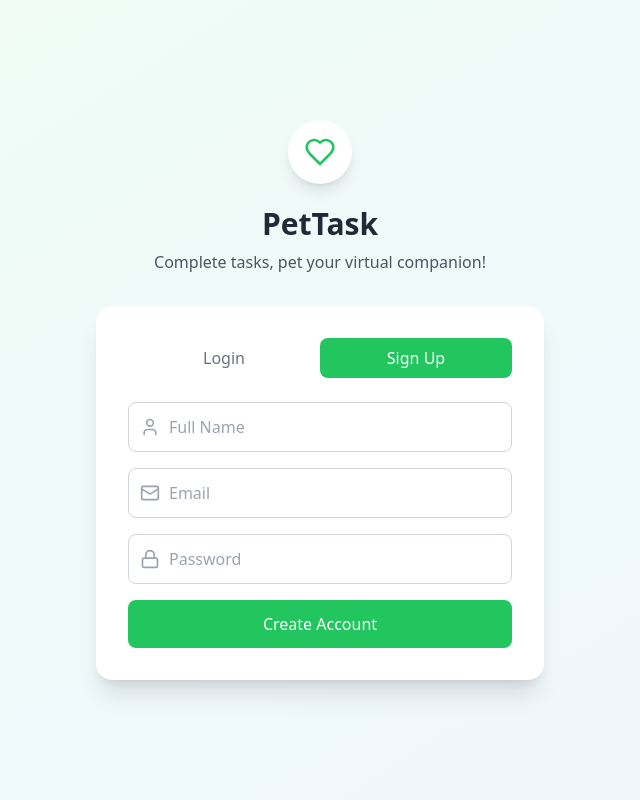
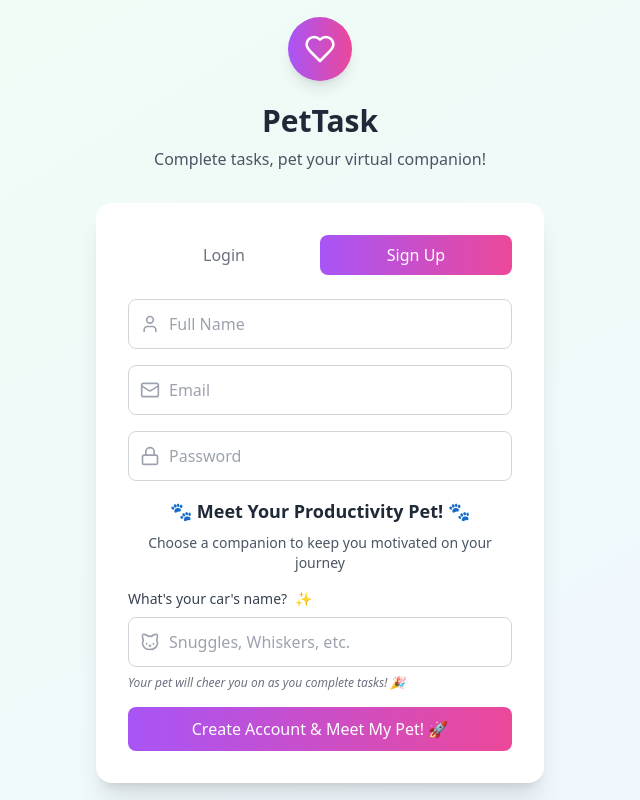
Before and after one commit to jzf21/petapet, a React (Vite) app: page / in a window 1280 px wide. Both pictures are taken after a click on the button "Sign Up". Shown: the whole page, without its empty margins (320-960 px from the left). Built offline with nearby package versions, Linux system fonts and the light colour scheme.

Commit message:
custom name for pet

```diff
--- a/src/components/Auth.tsx
+++ b/src/components/Auth.tsx
@@ -1,12 +1,13 @@
 import React, { useState } from 'react';
 import { useApp } from '../contexts/AppContext';
-import { Mail, Lock, User, Heart } from 'lucide-react';
+import { Mail, Lock, User, Heart,Cat } from 'lucide-react';
 
 export const Auth: React.FC = () => {
   const [isLogin, setIsLogin] = useState(true);
   const [name, setName] = useState('');
   const [email, setEmail] = useState('');
   const [password, setPassword] = useState('');
+  const [petName, setPetName] = useState('');
   const [error, setError] = useState('');
   const [loading, setLoading] = useState(false);
   const { login, register } = useApp();
@@ -23,7 +24,7 @@ export const Auth: React.FC = () => {
         success = await login(email, password);
         if (!success) setError('Invalid email or password');
       } else {
-        success = await register(name, email, password);
+        success = await register(name, email, password,petName);
         if (!success) setError('User already exists or registration failed');
       }
     } catch (err) {
@@ -37,8 +38,8 @@ export const Auth: React.FC = () => {
     <div className="min-h-screen bg-gradient-to-br from-green-50 to-blue-50 flex items-center justify-center p-4">
       <div className="max-w-md w-full">
         <div className="text-center mb-8">
-          <div className="bg-white p-4 rounded-full inline-block shadow-lg mb-4">
-            <Heart className="w-8 h-8 text-green-500" />
+          <div className="bg-gradient-to-r from-purple-500 to-pink-500 hover:from-purple-600 hover:to-pink-600 p-4 rounded-full inline-block shadow-lg mb-4">
+            <Heart className="w-8 h-8 text-white" />
           </div>
           <h1 className="text-3xl font-bold text-gray-800 mb-2">PetTask</h1>
           <p className="text-gray-600">Complete tasks, pet your virtual companion!</p>
@@ -50,7 +51,7 @@ export const Auth: React.FC = () => {
               onClick={() => setIsLogin(true)}
               className={`flex-1 py-2 px-4 rounded-lg font-medium transition-colors ${
                 isLogin
-                  ? 'bg-green-500 text-white'
+                  ? 'bg-gradient-to-r from-purple-500 to-pink-500 hover:from-purple-600 hover:to-pink-600 text-white'
                   : 'text-gray-500 hover:text-gray-700'
               }`}
             >
@@ -60,7 +61,7 @@ export const Auth: React.FC = () => {
               onClick={() => setIsLogin(false)}
               className={`flex-1 py-2 px-4 rounded-lg font-medium transition-colors ${
                 !isLogin
-                  ? 'bg-green-500 text-white'
+                  ? 'bg-gradient-to-r from-purple-500 to-pink-500 hover:from-purple-600 hover:to-pink-600 text-white'
                   : 'text-gray-500 hover:text-gray-700'
               }`}
             >
@@ -113,13 +114,48 @@ export const Auth: React.FC = () => {
               </div>
             )}
 
-            <button
-              type="submit"
-              disabled={loading}
-              className="w-full bg-green-500 text-white py-3 rounded-lg font-medium hover:bg-green-600 disabled:opacity-50 disabled:cursor-not-allowed transition-colors"
-            >
-              {loading ? 'Please wait...' : (isLogin ? 'Login' : 'Create Account')}
-            </button>
+
+            {!isLogin && (
+              <>
+               <div className="space-y-4">
+            <div className="text-center">
+              <h3 className="text-lg font-semibold text-gray-800 mb-2">{"🐾 Meet Your Productivity Pet! 🐾"}</h3>
+              <p className="text-sm text-gray-600 mb-4">Choose a companion to keep you motivated on your journey</p>
+            </div>
+
+            {/* Pet selection */}
+
+
+            {/* Pet name input */}
+            <div className="space-y-2">
+              <p  className="text-sm font-medium text-gray-700 flex items-center gap-2">
+                {"What's your car's name?"}
+                <span className="text-pink-500">{"✨"}</span>
+              </p>
+              <div className="relative">
+              <Cat className="absolute left-3 top-1/2 transform -translate-y-1/2 text-gray-400 w-5 h-5" />
+              <input
+                type="name"
+                placeholder="Snuggles, Whiskers, etc."
+                value={petName}
+                onChange={(e) => setPetName(e.target.value)}
+                className="w-full pl-10 pr-4 py-3 border border-gray-300 rounded-lg focus:ring-2 focus:ring-green-500 focus:border-transparent transition-all"
+                required
+              />
+            </div>
+              <p className="text-xs text-gray-500 italic">{"Your pet will cheer you on as you complete tasks! 🎉"}</p>
+            </div>
+          </div>
+
+          <button
+            type="submit"
+            className="w-full bg-gradient-to-r from-purple-500 to-pink-500 hover:from-purple-600 hover:to-pink-600 text-white font-medium py-2.5 rounded-lg transition-all duration-200 transform hover:scale-[1.02]"
+          >
+            {loading ? 'Please wait...' : (isLogin ? 'Login' : 'Create Account & Meet My Pet! 🚀')}
+          </button>
+          </>
+            ) }
+
           </form>
         </div>
       </div>
--- a/src/components/VirtualPet.tsx
+++ b/src/components/VirtualPet.tsx
@@ -95,6 +95,13 @@ export const VirtualPet: React.FC = () => {
     }
   };
 
+  function updatePetname(newName: string) {
+    // This function can be used to update the pet's name if needed
+    // For now, we will just log the new name
+    pet.name = newName; // Update the pet's name
+    console.log(`Pet name updated to: ${newName}`);
+  }
+
   return (
     <div className="bg-white rounded-xl shadow-lg p-6 border">
       <div className="text-center">
@@ -103,7 +110,17 @@ export const VirtualPet: React.FC = () => {
             <Star className="w-5 h-5 text-yellow-500" />
             <span className="font-semibold text-gray-800">Level {pet.level}</span>
           </div>
-          <h2 className="text-2xl font-bold text-gray-800 mb-2">{pet.name}</h2>
+            <div className="flex items-center justify-center mb-2">
+            <h2 className="text-2xl font-bold text-gray-800">{pet.name}</h2>
+            <button
+
+              className="ml-2 p-1 text-gray-400 hover:text-gray-700 rounded-full hover:bg-gray-100"
+            >
+              <svg xmlns="http://www.w3.org/2000/svg" className="h-4 w-4" fill="none" viewBox="0 0 24 24" stroke="currentColor">
+              <path strokeLinecap="round" strokeLinejoin="round" strokeWidth={2} d="M15.232 5.232l3.536 3.536m-2.036-5.036a2.5 2.5 0 113.536 3.536L6.5 21.036H3v-3.572L16.732 3.732z" />
+              </svg>
+            </button>
+            </div>
         </div>
 
         <div
--- a/src/contexts/AppContext.tsx
+++ b/src/contexts/AppContext.tsx
@@ -7,7 +7,7 @@ interface AppContextType {
   pet: Pet;
   stats: UserStats;
   login: (email: string, password: string) => Promise<boolean>;
-  register: (name: string, email: string, password: string) => Promise<boolean>;
+  register: (name: string, email: string, password: string, petname:string) => Promise<boolean>;
   logout: () => void;
   addTask: (title: string, description?: string) => void;
   completeTask: (taskId: string) => void;
@@ -53,17 +53,21 @@ export const AppProvider: React.FC<AppProviderProps> = ({ children }) => {
   useEffect(() => {
     const savedUser = localStorage.getItem('pettask_user');
     const savedTasks = localStorage.getItem('pettask_tasks');
-    const savedPet = localStorage.getItem('pettask_pet');
     const savedStats = localStorage.getItem('pettask_stats');
 
     if (savedUser) {
-      setUser(JSON.parse(savedUser));
+      const parsedUser = JSON.parse(savedUser);
+      setUser(parsedUser);
+
+      // Load user-specific pet data
+      const userPetKey = `pettask_pet_${parsedUser.id}`;
+      const savedPet = localStorage.getItem(userPetKey);
+      if (savedPet) {
+        setPet(JSON.parse(savedPet));
+      }
     }
     if (savedTasks) {
       setTasks(JSON.parse(savedTasks));
-    }
-    if (savedPet) {
-      setPet(JSON.parse(savedPet));
     }
     if (savedStats) {
       setStats(JSON.parse(savedStats));
@@ -82,8 +86,11 @@ export const AppProvider: React.FC<AppProviderProps> = ({ children }) => {
   }, [tasks]);
 
   useEffect(() => {
-    localStorage.setItem('pettask_pet', JSON.stringify(pet));
-  }, [pet]);
+    if (user) {
+      const userPetKey = `pettask_pet_${user.id}`;
+      localStorage.setItem(userPetKey, JSON.stringify(pet));
+    }
+  }, [pet, user]);
 
   useEffect(() => {
     localStorage.setItem('pettask_stats', JSON.stringify(stats));
@@ -94,20 +101,29 @@ export const AppProvider: React.FC<AppProviderProps> = ({ children }) => {
   const login = async (email: string, password: string): Promise<boolean> => {
     // Simple mock authentication
     const users = JSON.parse(localStorage.getItem('pettask_users') || '[]');
-    const foundUser = users.find((u: any) => u.email === email && u.password === password);
+    const foundUser = users.find((u: { email: string; password: string }) => u.email === email && u.password === password);
 
     if (foundUser) {
+      const userPetKey = `pettask_pet_${foundUser.id}`;
+      const savedPet = JSON.parse(localStorage.getItem(userPetKey) || JSON.stringify({
+        name: foundUser.petname || 'Buddy',
+        mood: 'neutral',
+        petsCount: 0,
+        level: 1
+      }));
+
       setUser({ id: foundUser.id, email: foundUser.email, name: foundUser.name, createdAt: foundUser.createdAt });
+      setPet(savedPet);
       return true;
     }
     return false;
   };
 
-  const register = async (name: string, email: string, password: string): Promise<boolean> => {
+  const register = async (name: string, email: string, password: string, petname: string): Promise<boolean> => {
     const users = JSON.parse(localStorage.getItem('pettask_users') || '[]');
 
     // Check if user already exists
-    if (users.find((u: any) => u.email === email)) {
+    if (users.find((u: { email: string }) => u.email === email)) {
       return false;
     }
 
@@ -116,13 +132,21 @@ export const AppProvider: React.FC<AppProviderProps> = ({ children }) => {
       name,
       email,
       password,
-      createdAt: new Date()
+      createdAt: new Date(),
+      petname
     };
 
     users.push(newUser);
     localStorage.setItem('pettask_users', JSON.stringify(users));
 
+    // Store pet data with user-specific key
+    const userPetKey = `pettask_pet_${newUser.id}`;
+    const newPet: Pet = { name: petname, mood: 'neutral', petsCount: 0, level: 1 };
+    localStorage.setItem(userPetKey, JSON.stringify(newPet));
+
     setUser({ id: newUser.id, email: newUser.email, name: newUser.name, createdAt: newUser.createdAt });
+    setPet(newPet);
+
     return true;
   };
 
```
